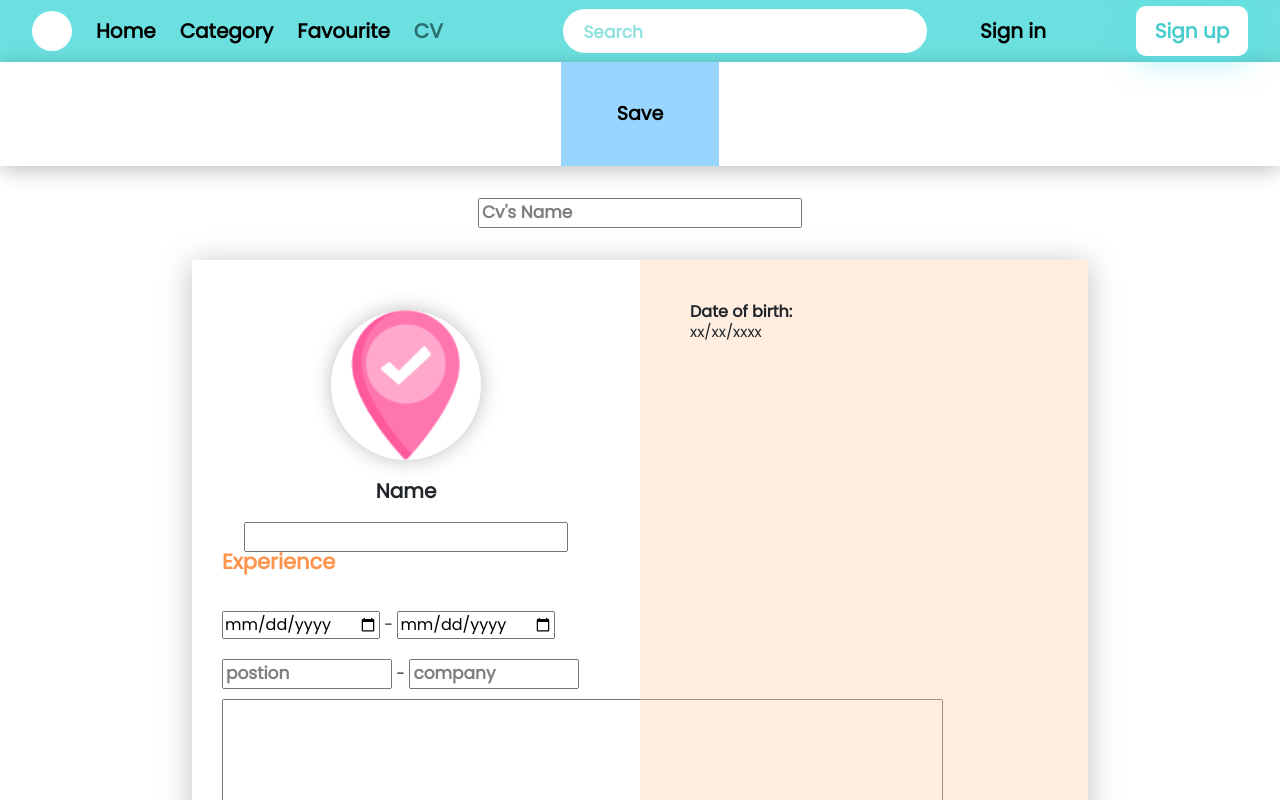
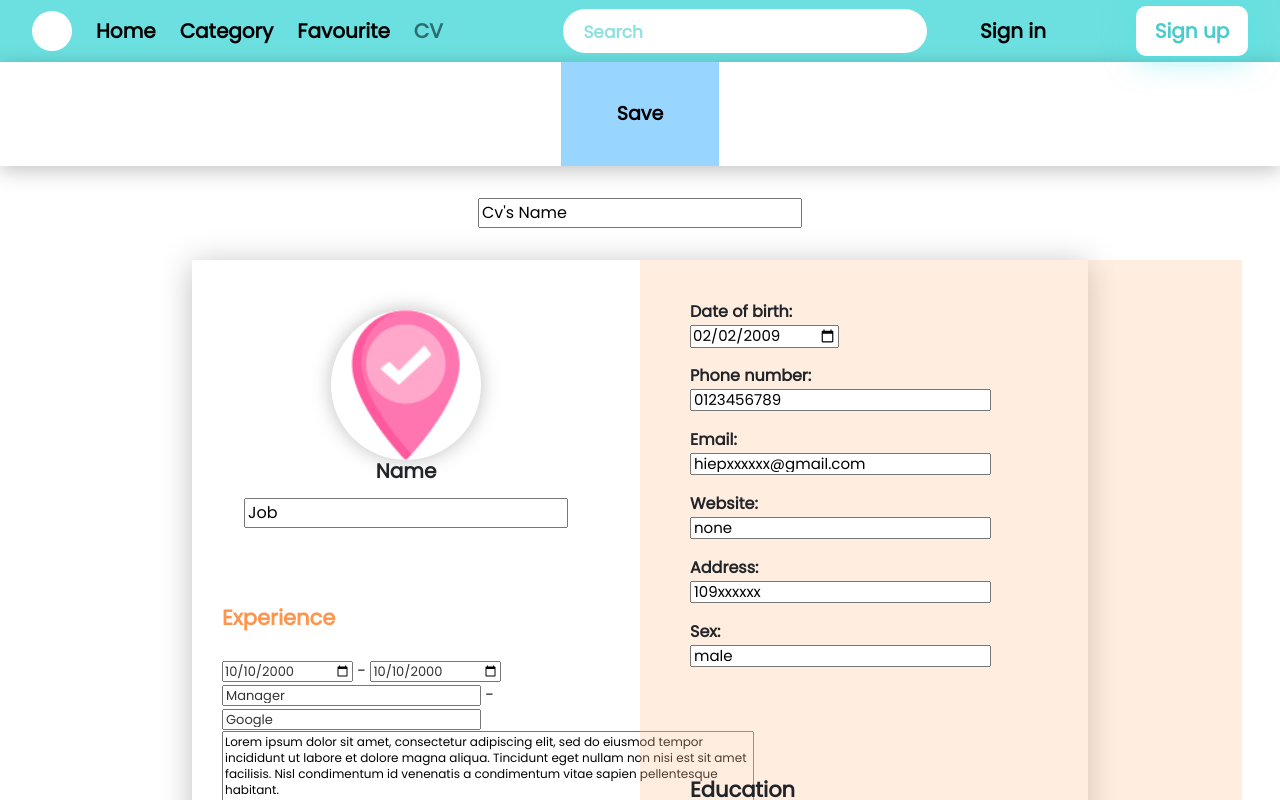
Before and after one commit to tanhuet/working-on-paradise, a React (Create React App) app: page /cv/1 in a window 1280 px wide. Both pictures are taken after a click on the button "Edit". Shown: the top 800 px of the page. Built offline with nearby package versions, Linux system fonts and the light colour scheme.

Commit message:
fit CV detail page

```diff
--- a/src/pages/CvDetail/CvDetail.js
+++ b/src/pages/CvDetail/CvDetail.js
@@ -42,7 +42,7 @@ const CvDetail = (props) => {
                         <div className={classes['exprience-detail']}>
                             {CV.experience.map(item => (
                                 <div className={classes['item']} key={item.id}>
-                                    <p>{item.startDate} - {item.endDate}</p>
+                                    <p>{item.startDate.toISOString().split('T')[0]} - {item.endDate.toISOString().split('T')[0]}</p>
                                     <h3>{item.position} - {item.company}</h3>
                                     <p>{item.description}</p>
                                 </div>
@@ -56,7 +56,7 @@ const CvDetail = (props) => {
                         <div className={classes['activities-detail']}>
                             {CV.activities.map(item => (
                                 <div className={classes['item']} key={item.id}>
-                                    <p>{item.startDate} - {item.endDate}</p>
+                                    <p>{item.startDate.toISOString().split('T')[0]} - {item.endDate.toISOString().split('T')[0]}</p>
                                     <h3>{item.position} - {item.organization}</h3>
                                     <p>{item.description}</p>
                                 </div>
@@ -84,7 +84,7 @@ const CvDetail = (props) => {
                         <div className={classes['education-detail']}>
                             {CV.education.map(item => (
                                 <div className={classes['item']} key={item.id}>
-                                    <p>{item.startDate} - {item.endDate}</p>
+                                    <p>{item.startDate.toISOString().split('T')[0]} - {item.endDate.toISOString().split('T')[0]}</p>
                                     <h3>{item.position} - {item.school}</h3>
                                     <p>{item.description}</p>
                                 </div>
--- a/src/pages/CvDetail/CvDetailPage.js
+++ b/src/pages/CvDetail/CvDetailPage.js
@@ -16,16 +16,16 @@ const DUMMYCV = {
         {
             id: '1',
             company: 'Google',
-            startDate: '10/10/2000',
-            endDate: '10/11/2001',
+            startDate: new Date('2000-10-10'),
+            endDate: new Date('2000-10-10'),
             position: 'Manager',
             description: 'Lorem ipsum dolor sit amet, consectetur adipiscing elit, sed do eiusmod tempor incididunt ut labore et dolore magna aliqua. Tincidunt eget nullam non nisi est sit amet facilisis. Nisl condimentum id venenatis a condimentum vitae sapien pellentesque habitant.',
         },
         {
             id: '2',
             company: 'Google',
-            startDate: '10/10/2000',
-            endDate: '10/11/2001',
+            startDate: new Date('2020-10-10'),
+            endDate: new Date('2000-10-10'),
             position: 'manager',
             description: 'Lorem ipsum dolor sit amet, consectetur adipiscing elit, sed do eiusmod tempor incididunt ut labore et dolore magna aliqua. Tincidunt eget nullam non nisi est sit amet facilisis. Nisl condimentum id venenatis a condimentum vitae sapien pellentesque habitant.',
         }
@@ -34,8 +34,8 @@ const DUMMYCV = {
         {
             id: '1',
             organization: 'Hiepdx',
-            startDate: '10/10/2000',
-            endDate: '10/11/2001',
+            startDate: new Date('2020-10-10'),
+            endDate: new Date('2020-10-10'),
             position: 'manager',
             description: 'Lorem ipsum dolor sit amet, consectetur adipiscing elit, sed do eiusmod tempor incididunt ut labore et dolore magna aliqua. Tincidunt eget nullam non nisi est sit amet facilisis. Nisl condimentum id venenatis a condimentum vitae sapien pellentesque habitant.',
         },
@@ -44,8 +44,8 @@ const DUMMYCV = {
         {
             id: '1',
             school: 'Hiepdx',
-            startDate: '10/10/2000',
-            endDate: '10/11/2001',
+            startDate: new Date('2020-10-10'),
+            endDate: new Date('2020-10-10'),
             position: 'manager',
             description: 'Lorem ipsum dolor sit amet, consectetur adipiscing elit, sed do eiusmod tempor incididunt ut labore et dolore magna aliqua. Tincidunt eget nullam non nisi est sit amet facilisis. Nisl condimentum id venenatis a condimentum vitae sapien pellentesque habitant.',
         },
@@ -53,7 +53,7 @@ const DUMMYCV = {
     skills: [
         {
             id: '1',
-            skill: 'cloud',
+            skill: 'design',
             description: 'Lorem ipsum dolor sit amet, consectetur adipiscing elit, sed do eiusmod tempor incididunt ut labore et dolore magna aliqua. Tincidunt eget nullam non nisi est sit amet facilisis. Nisl condimentum id venenatis a condimentum vitae sapien pellentesque habitant.',
         },
         {
--- a/src/pages/CvDetail/EditCv.js
+++ b/src/pages/CvDetail/EditCv.js
@@ -19,7 +19,7 @@ const EditCv = (props) => {
             </div>
             <div className={classes.name}>
                 <div>
-                    <input type="text" placeholder="Cv's Name"/>
+                    <input type="text" placeholder="Cv's Name" value={CV.name}/>
                 </div>
             </div>
             <div className={classes.cv}>
@@ -31,7 +31,7 @@ const EditCv = (props) => {
                         <p>Name</p>
                         <div className={classes['name-user']}>
                             <div>
-                                <input type="text" />
+                                <input type="text" value={CV.nameUser}/>
                             </div>
                         </div>
                     </div>
@@ -45,19 +45,19 @@ const EditCv = (props) => {
                                     {(
                                         <div>
                                             {/* <h5>start date - end date</h5> */}
-                                            <input type="date" className={classes.date}/>
+                                            <input type="date" className={classes.date} value={new Date(item.startDate).toISOString().split('T')[0]} />
                                             <> - </>
-                                            <input type="date" className={classes.date}/>
+                                            <input type="date" className={classes.date} value={new Date(item.endDate).toISOString().split('T')[0]}/>
                                         </div>
                                     )}
                                     {(
                                         <div>
-                                            <input type="text" placeholder="postion"/>
+                                            <input type="text" placeholder="postion" value={item.position}/>
                                             <> - </>
-                                            <input type="text" placeholder="company"/>
+                                            <input type="text" placeholder="company" value={item.company} />
                                         </div>
                                     )}
-                                    {<textarea name="w3review" rows="6" cols="50" />}
+                                    {<textarea name="w3review" rows="6" cols="50" value={item.description}/>}
                                 </div>
                             ))}
                         </div>
@@ -66,9 +66,71 @@ const EditCv = (props) => {
                 <div className={classes['info2']}>
                     <div className={classes['own-info']}>
                         <label>Date of birth:</label>
-                        <p>xx/xx/xxxx</p>
+                        <br/>
+                        <input type="date" className={classes.birthday} value={(CV.birthday).toISOString().split('T')[0]}/>
+                        <p></p>
+                        <label>Phone number:</label>
+                        <br/>
+                        <input type="text" className={classes.phone} value={CV.phone} />
+                        <p></p>
+                        <label>Email:</label>
+                        <br/>
+                        <input type="text" className={classes.phone} value={CV.email} />
+                        <p></p>
+                        <label>Website:</label>
+                        <br/>
+                        <input type="text" className={classes.website} value={CV.website} />
+                        <p></p>
+                        <label>Address:</label>
+                        <br/>
+                        <input type="text" className={classes.address} value={CV.address} />
+                        <p></p>
+                        <label>Sex:</label>
+                        <br/>
+                        <input type="text" className={classes.sex} value={CV.sex} />
+                    </div>
+                    <div className={classes.education}>
+                        <h2>
+                            Education
+                        </h2>
+                        <div className={classes['education-detail']}>
+                            {CV.education.map(item => (
+                                <div className={classes['item']} key={item.id}>
+                                    {(
+                                        <div>
+                                            {/* <h5>start date - end date</h5> */}
+                                            <input type="date" className={classes.date} value={new Date(item.startDate).toISOString().split('T')[0]} />
+                                            <> - </>
+                                            <input type="date" className={classes.date} value={new Date(item.endDate).toISOString().split('T')[0]}/>
+                                        </div>
+                                    )}
+                                    {(
+                                        <div>
+                                            <input type="text" placeholder="postion" value={item.position}/>
+                                            <> - </>
+                                            <input type="text" placeholder="school" value={item.school} />
+                                        </div>
+                                    )}
+                                    {<textarea name="w3review" rows="6" cols="50" value={item.description}/>}
+                                </div>
+                            ))}
+                        </div>
+                    </div>
+                    <div className={classes.skills}>
+                        <h2>
+                            Skills
+                        </h2>
+                        <div className={classes['skills-detail']}>
+                            {CV.skills.map(item => (
+                                <div className={classes['item']} key={item.id}>
+                                    <input type="text" value={item.skill}/>
+                                    {<textarea name="w3review" rows="6" cols="50" value={item.description}/>}
+                                </div>
+                            ))}
+                        </div>
                     </div>
                 </div>
+
             </div>
         </form>
         </Fragment>
--- a/src/pages/CvDetail/EditCv.module.scss
+++ b/src/pages/CvDetail/EditCv.module.scss
@@ -1,5 +1,10 @@
 .form {
-    width: 100%;
+    textarea {
+        text-align: left;
+        font-weight: 500;
+        font-size: 12px;
+        line-height: 16px;
+    }
 }
 
 .header {
@@ -39,9 +44,6 @@
         justify-content: center;
         align-items: center;
     }
-    .name input {
-        // width: 300px;
-    }
 }
 
 .cv {
@@ -62,8 +64,10 @@
         font-weight: 700;
         font-size: 21px;
         line-height: 19px;
+        margin-bottom: 2rem;
+        margin-top: 5rem;
     }
-    .experience p {
+    .experience input, .activities input {
         font-weight: 500;
         font-size: 13px;
         line-height: 15px;
@@ -81,10 +85,6 @@
     }
     .experience {
         .exprience-detail {
-            input {
-                margin: 10px 0;
-                width: 170px;
-            }
             .date {
                 width: auto;
             }
@@ -93,11 +93,6 @@
             }
         }
     }
-}
-
-.cv .first p{
-    margin: 20px 0;
-    padding: 0;
 }
 
 .cv .info1 .img {
@@ -125,7 +120,7 @@
 }
 
 .info2 {
-    p {
+    input {
         text-align: left;
         font-weight: 500;
         font-size: 15px;
@@ -137,4 +132,33 @@
         font-size: 16px;
         line-height: 16px;
     }
+
+    .own-info {
+        margin-bottom: 7rem;
+    }
+
+    .education, .skills {
+        h2 {
+            margin-top: 3rem;
+            font-weight: 700;
+            font-size: 21px;
+            line-height: 19px;
+        }
+        h3 {
+            margin-left: -1rem;
+            font-weight: 600;
+            font-size: 17px;
+            line-height: 19px;
+        }
+        input {
+            margin-left: -1rem;
+            font-weight: 500;
+            font-size: 13px;
+            line-height: 15px;
+            word-break: normal;
+            word-spacing: normal;
+            text-align: justify;
+            color: rgba(0, 0, 0, 0.8);
+        }
+    }
 }
```
